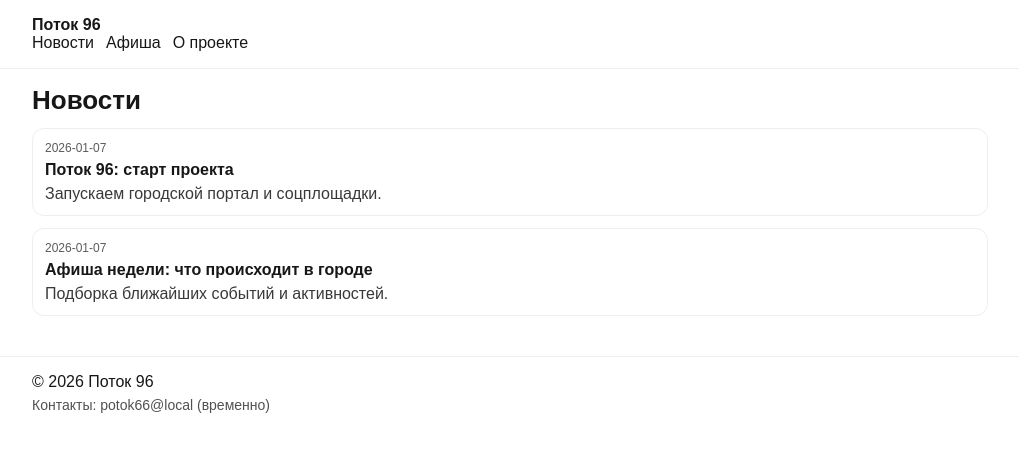
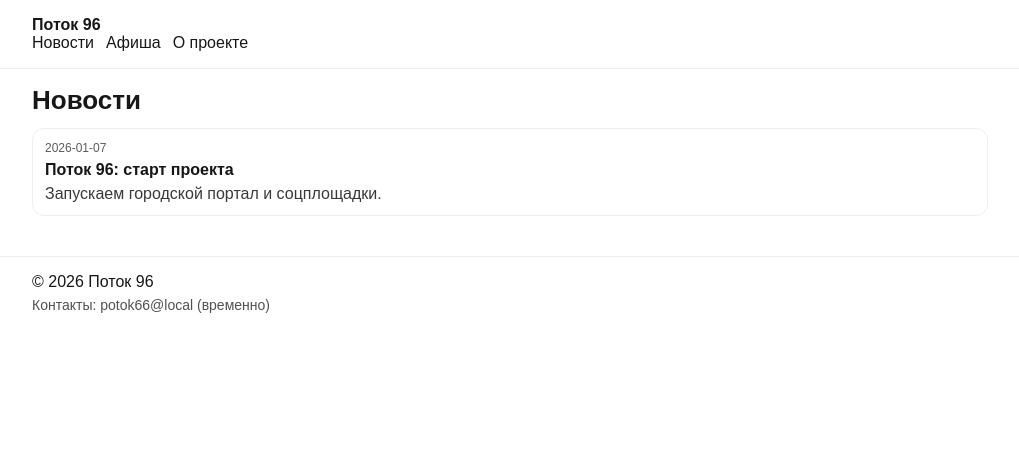
Before and after one commit to sapphire09z/potok96, a Next.js app: page /news in a window 1280 px wide. Shown: the top 452 px of the page, without its empty margins (130-1149 px from the left). Built offline with nearby package versions, Linux system fonts and the light colour scheme.

Commit message:
добавили чтение новости с markdown

```diff
--- /dev/null
+++ b/content/news/2026-01-07-potok-start.md
@@ -0,0 +1,9 @@
+---
+slug: potok-start
+title: "Поток 96: старт проекта"
+date: "2026-01-07"
+summary: "Запускаем городской портал и соцплощадки."
+status: "published"
+---
+
+Это первая новость Поток 66. Дальше здесь будет реальный текст.
--- a/package.json
+++ b/package.json
@@ -9,6 +9,7 @@
     "lint": "eslint"
   },
   "dependencies": {
+    "gray-matter": "^4.0.3",
     "next": "16.1.1",
     "react": "19.2.3",
     "react-dom": "19.2.3"
--- a/src/app/news/page.js
+++ b/src/app/news/page.js
@@ -1,31 +1,19 @@
 import Link from "next/link";
+import { getAllNews } from "@/lib/news";
 
 export const metadata = {
     title: "Новости — Поток 96",
     description: "Городские новости Красноуфимска и района.",
 };
 
-const mockNews = [
-    {
-        slug: "potok-start",
-        title: "Поток 96: старт проекта",
-        date: "2026-01-07",
-        summary: "Запускаем городской портал и соцплощадки.",
-    },
-    {
-        slug: "afisha-week",
-        title: "Афиша недели: что происходит в городе",
-        date: "2026-01-07",
-        summary: "Подборка ближайших событий и активностей.",
-    },
-];
+export default async function NewsListPage() {
+    const news = await getAllNews();
 
-export default function NewsListPage() {
     return (
         <div style={{ display: "grid", gap: 12 }}>
             <h1 style={{ margin: 0, fontSize: 26 }}>Новости</h1>
 
-            {mockNews.map((n) => (
+            {news.map((n) => (
                 <article
                     key={n.slug}
                     style={{
@@ -37,7 +25,6 @@ export default function NewsListPage() {
                     }}
                 >
                     <div style={{ fontSize: 12, opacity: 0.7 }}>{n.date}</div>
-
                     <Link href={`/news/${n.slug}`} style={{ fontWeight: 700 }}>
                         {n.title}
                     </Link>
@@ -45,6 +32,12 @@ export default function NewsListPage() {
                     <div style={{ opacity: 0.85 }}>{n.summary}</div>
                 </article>
             ))}
+
+            {news.length === 0 && (
+                <div style={{ opacity: 0.7 }}>
+                    Пока нет опубликованных новостей (status: published).
+                </div>
+            )}
         </div>
     );
 }
--- /dev/null
+++ b/src/lib/news.js
@@ -0,0 +1,32 @@
+import fs from "node:fs/promises";
+import path from "node:path";
+import matter from "gray-matter";
+
+const NEWS_DIR = path.join(process.cwd(), "content", "news");
+
+export async function getAllNews() {
+    const files = await fs.readdir(NEWS_DIR);
+
+    const items = await Promise.all(
+        files
+            .filter((f) => f.endsWith(".md"))
+            .map(async (filename) => {
+                const fullPath = path.join(NEWS_DIR, filename);
+                const raw = await fs.readFile(fullPath, "utf8");
+
+                const { data } = matter(raw);
+
+                return {
+                    slug: data.slug,
+                    title: data.title,
+                    date: data.date,
+                    summary: data.summary ?? "",
+                    status: data.status ?? "draft",
+                };
+            })
+    );
+
+    return items
+        .filter((p) => p.status === "published")
+        .sort((a, b) => new Date(b.date) - new Date(a.date));
+}
```
Also changed, not shown: src/app/news/[slug]/page.js (added, +17 -0 lines), 1 other file (tests, documents, lock files or other folders).
